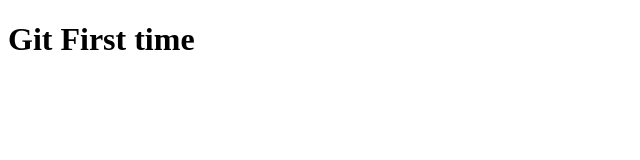
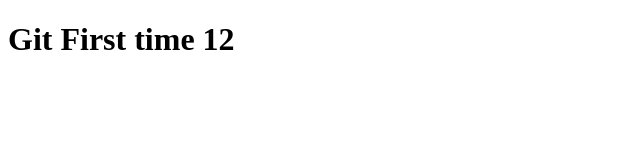
Before and after one commit to RattakornSomboom/git-version-101, a plain HTML site: page index.html in a window 1280 px wide. Shown: the full height of the page, 0-640 px from the left. Drawn offline with Linux system fonts and the light colour scheme.

Commit message:
v002
add 12

```diff
--- a/index.html
+++ b/index.html
@@ -7,6 +7,6 @@
             <title>Document</title>
         </head>
     <body>
-        <h1>Git First time </h1>
+        <h1>Git First time 12</h1>
     </body>
 </html>
```
